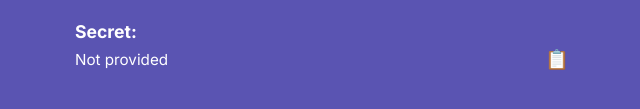
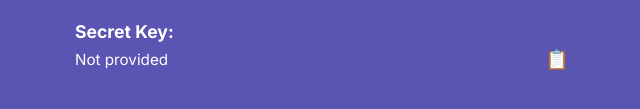
Before and after one commit to serhanyrlmz/HMU-reset-password, a plain HTML site: page index.html in a window 1280 px wide. Shown: the part 543-652 px from the top of the page, 315-955 px from the left. Drawn offline with Linux system fonts and the light colour scheme.

Commit message:
Update index.html

```diff
--- a/index.html
+++ b/index.html
@@ -101,7 +101,7 @@
     </div>
 
     <div class="field-group">
-      <div class="label">Secret:</div>
+      <div class="label">Secret Key:</div>
       <div class="value-row">
         <div id="secret" class="value">Loading...</div>
         <button class="copy-btn" id="copy-secret" onclick="copyToClipboard('secret', 'copy-secret')">📋</button>
```
